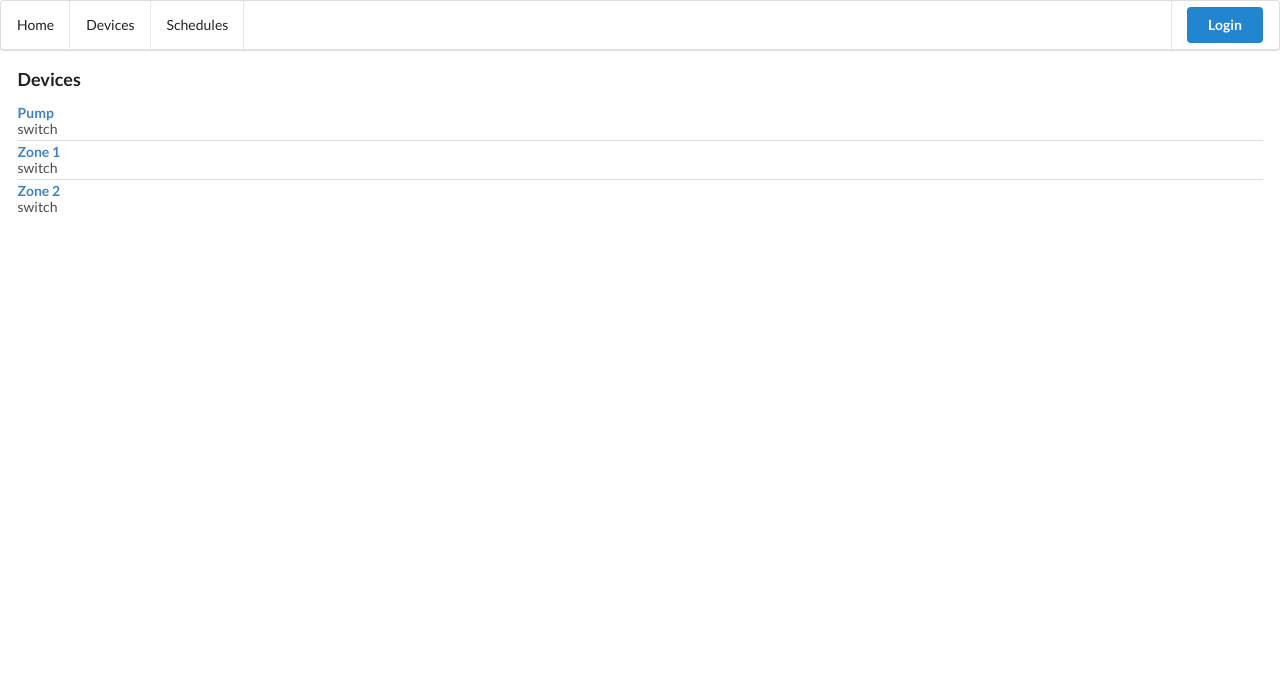
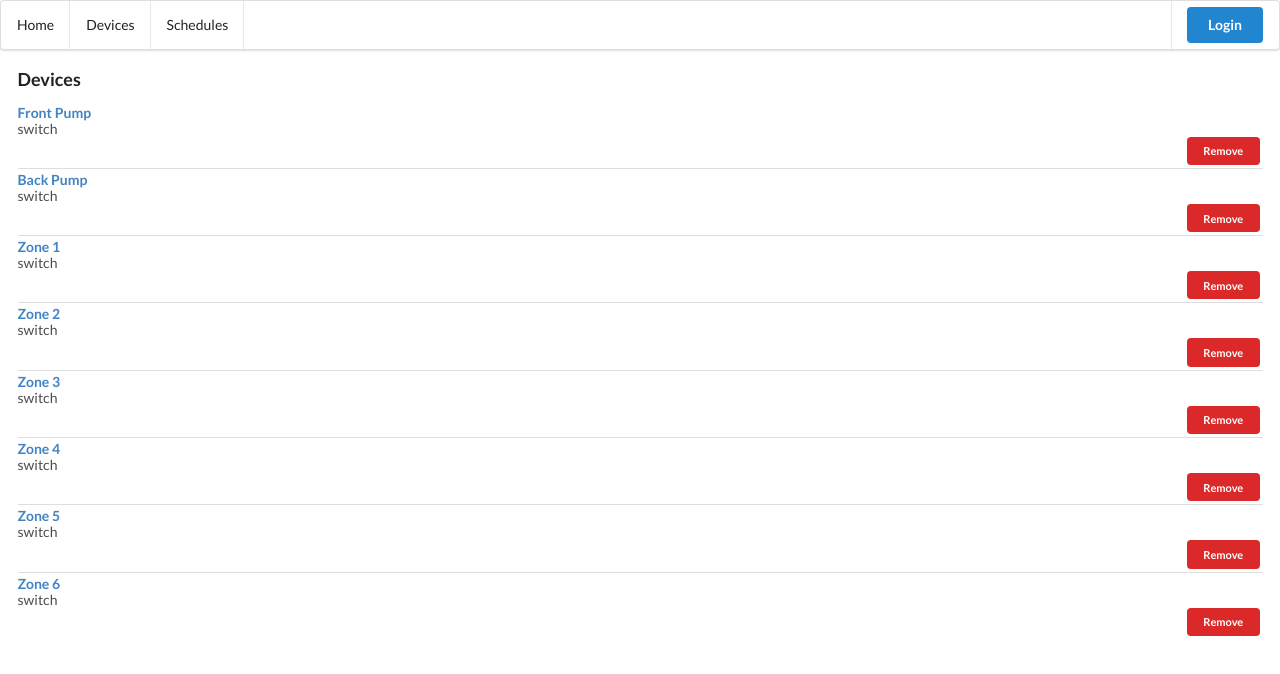
Before and after one commit to Douglas-J-Johnson/rpi-sprinkler-controller-client, a Vue app: page /devices in a window 1280 px wide. Shown: the top 674 px of the page. Built offline with nearby package versions, Linux system fonts and the light colour scheme.

Commit message:
Add remove device functionality for devices list

```diff
--- a/src/components/Devices.vue
+++ b/src/components/Devices.vue
@@ -1,11 +1,16 @@
 <template>
     <div id="devices" class="page">
     <h3>Devices</h3>
-        <div class="ui divided list">
+        <div class="ui middle aligned divided list">
             <div v-for="device in allDevices" :key="device.id" class="item">
                 <div class="content">
                     <a class="header">{{ device.name }}</a>
                     <div class="description">{{ device.type }}</div>
+                </div>
+                <div class="right floated content">
+                    <button class="ui mini negative button" @click="removeDevice(device.id)">
+                        Remove
+                    </button>
                 </div>
             </div>
         </div>
@@ -14,12 +19,19 @@
 </template>
 
 <script>
-import { mapGetters } from 'vuex';
+import { mapGetters, mapMutations } from 'vuex';
 
 export default {
     name: 'Devices',
     computed: {
         ...mapGetters(['allDevices'])
+    },
+    methods: {
+        ...mapMutations([
+            'addDevice',
+            'updateDevice',
+            'removeDevice'
+        ])
     }
 }
 </script>
--- a/src/store/modules/devices.js
+++ b/src/store/modules/devices.js
@@ -1,8 +1,13 @@
 const state = {
     devices: [
-        {id: 1, name: 'Pump', type: 'switch'},
-        {id: 2, name: 'Zone 1', type: 'switch'},
-        {id: 3, name: 'Zone 2', type: 'switch'},
+        {id: 1, name: 'Front Pump', type: 'switch'},
+        {id: 2, name: 'Back Pump', type: 'switch'},
+        {id: 3, name: 'Zone 1', type: 'switch'},
+        {id: 4, name: 'Zone 2', type: 'switch'},
+        {id: 5, name: 'Zone 3', type: 'switch'},
+        {id: 6, name: 'Zone 4', type: 'switch'},
+        {id: 7, name: 'Zone 5', type: 'switch'},
+        {id: 8, name: 'Zone 6', type: 'switch'},
     ]
 };
 
@@ -20,22 +25,19 @@ const getters = {
 
 const mutations = {
     addDevice: (state, device) => {
-        console.log(device);
+        console.log('Add', device);
         // check to see if device is in devices
         // if already in list, warn
         // else add device to list
     },
     updateDevice: (state, id) => {
-        console.log(id);
+        console.log('Update', id);
         // check to see if device is in devices
         // if already in list, update
         // else error
     },
     removeDevice: (state, id) => {
-        console.log(id);
-        // check to see if device is in devices
-        // if already in list, delete
-        // else info message
+        state.devices = state.devices.filter(device => device.id !== id)
     }
 };
 
```
